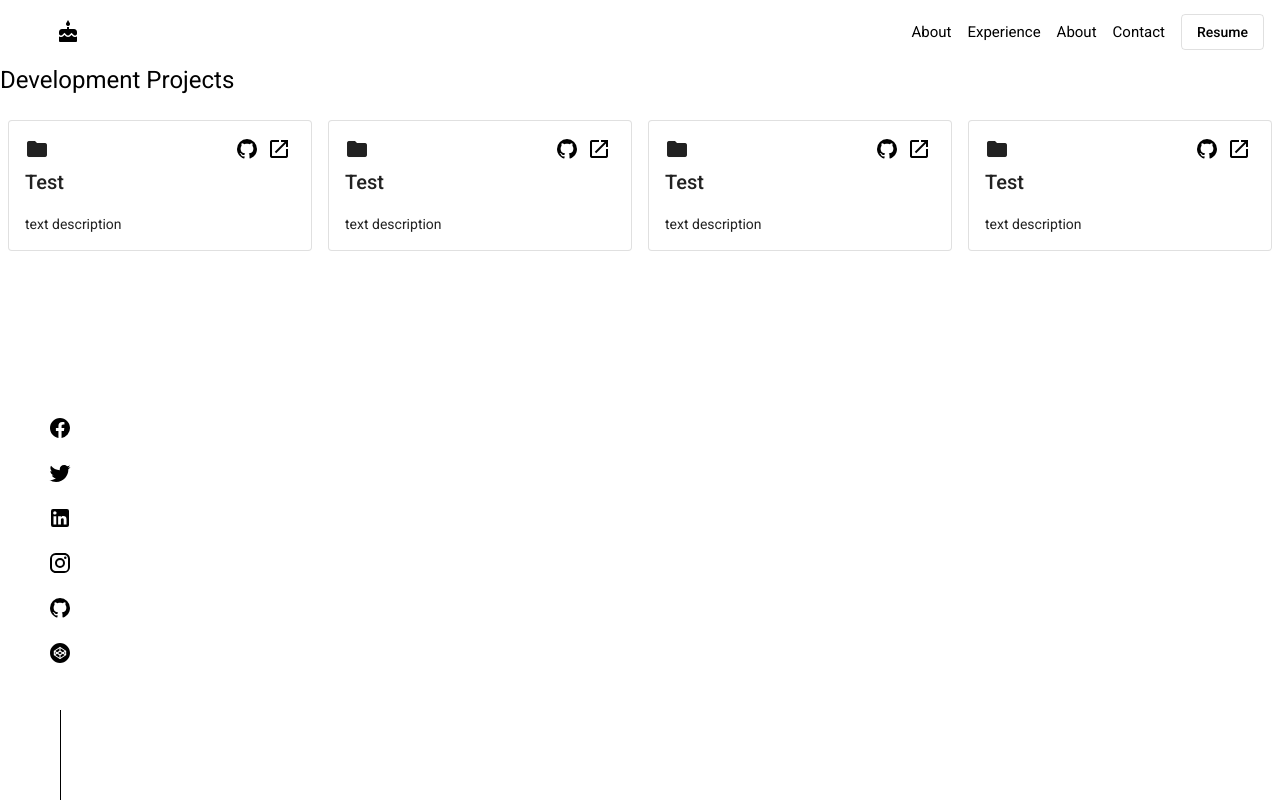
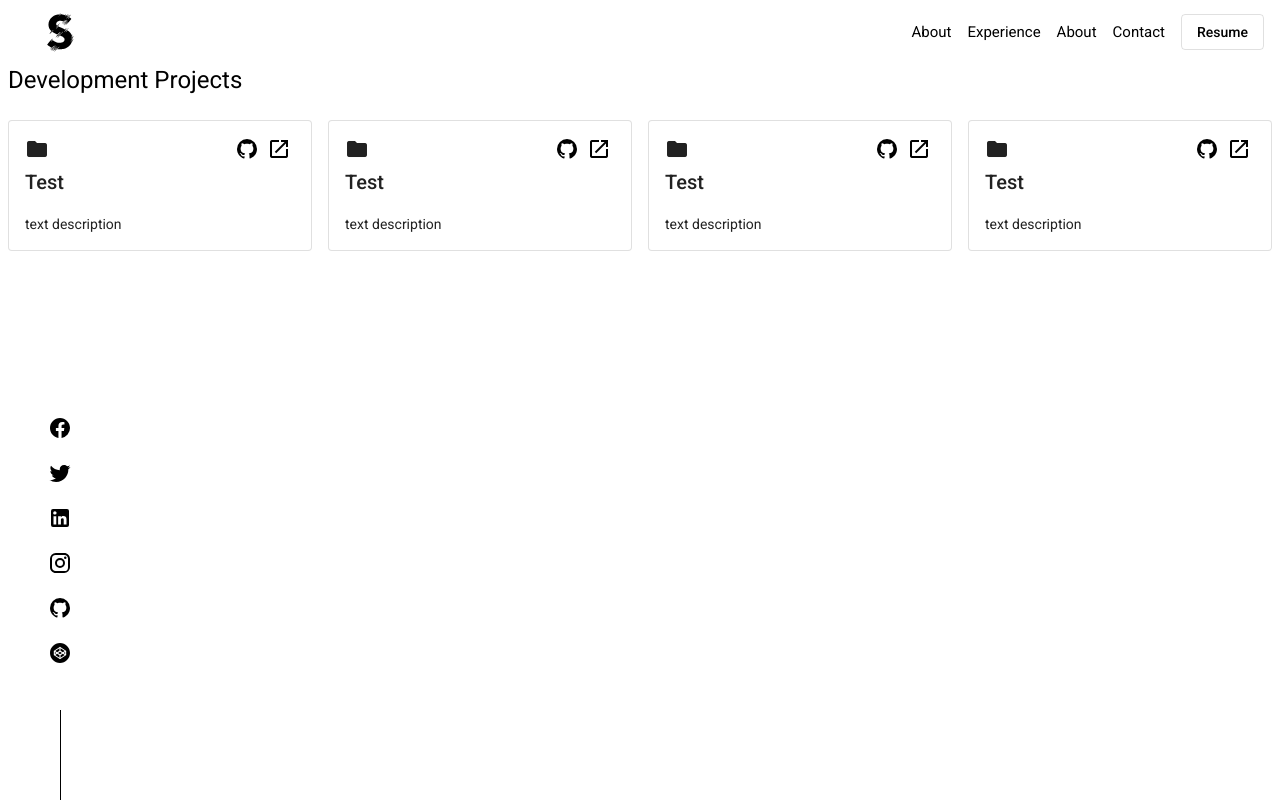
Before and after one commit to shinkhouse/github.io, an Angular app: page / in a window 1280 px wide. Built offline with nearby package versions, Linux system fonts and the light colour scheme.

Commit message:
add personal logo change header, logo styles

```diff
--- a/src/app/core/header/header.component.html
+++ b/src/app/core/header/header.component.html
@@ -1,5 +1,5 @@
 <header>
-  <mat-icon>cake</mat-icon>
+  <mat-icon svgIcon="portfolio-logo"></mat-icon>
   <!-- <h2 class="mat-title">Samuel Hinkhouse</h2> -->
   <div fxFlex></div>
   <nav>
--- a/src/app/core/header/header.component.scss
+++ b/src/app/core/header/header.component.scss
@@ -9,7 +9,9 @@ header {
     height: 64px;
 
     mat-icon:first-of-type {
-        padding: 0px 16px 0px 40px;
+        padding: 0px 16px 0px 16px;
+        height: 56px;
+        width: 56px;
     }
 
     h2.mat-title {
--- a/src/app/pages/home/components/projects/projects.component.scss
+++ b/src/app/pages/home/components/projects/projects.component.scss
@@ -1,5 +1,11 @@
-.projects {
-    grid-template-columns: repeat(auto-fill, minmax(300px, 1fr));
-    display: grid;
-    position: relative;
+section {
+    h1 {
+        margin: 0 8px 16px;
+    }
+
+    .projects {
+        grid-template-columns: repeat(auto-fill, minmax(300px, 1fr));
+        display: grid;
+        position: relative;
+    }
 }
--- a/src/app/portfolio.component.ts
+++ b/src/app/portfolio.component.ts
@@ -12,6 +12,9 @@ export class AppComponent implements OnInit {
         private iconRegistry: MatIconRegistry,
         private sanitizer: DomSanitizer,
     ) {
+        iconRegistry.addSvgIcon(
+            'portfolio-logo',
+            sanitizer.bypassSecurityTrustResourceUrl(`assets/icons/portfolio-logo.svg`));
         iconRegistry.addSvgIcon(
             'codepen',
             sanitizer.bypassSecurityTrustResourceUrl(`assets/icons/codepen.svg`));
```
Also changed, not shown: src/assets/icons/portfolio-logo.svg (added).
